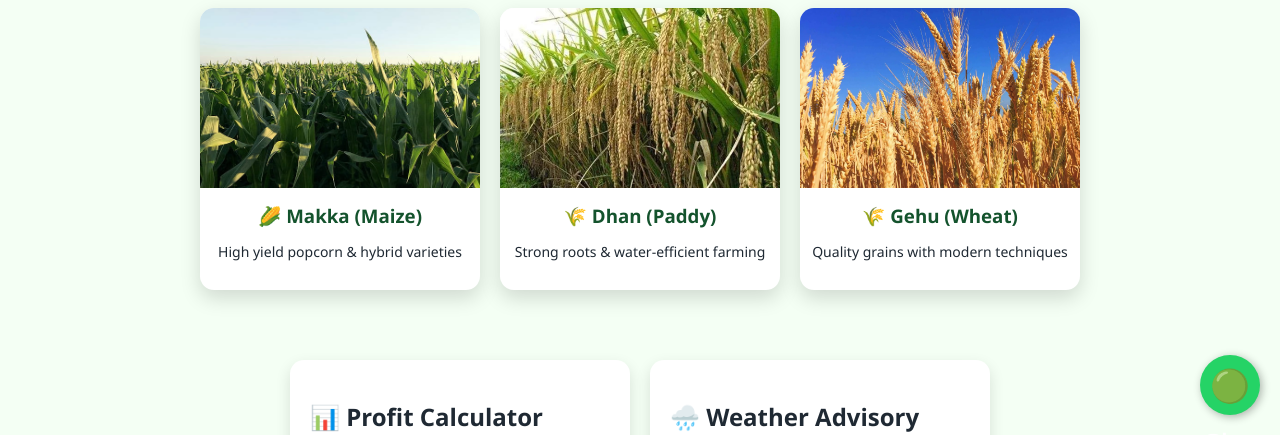
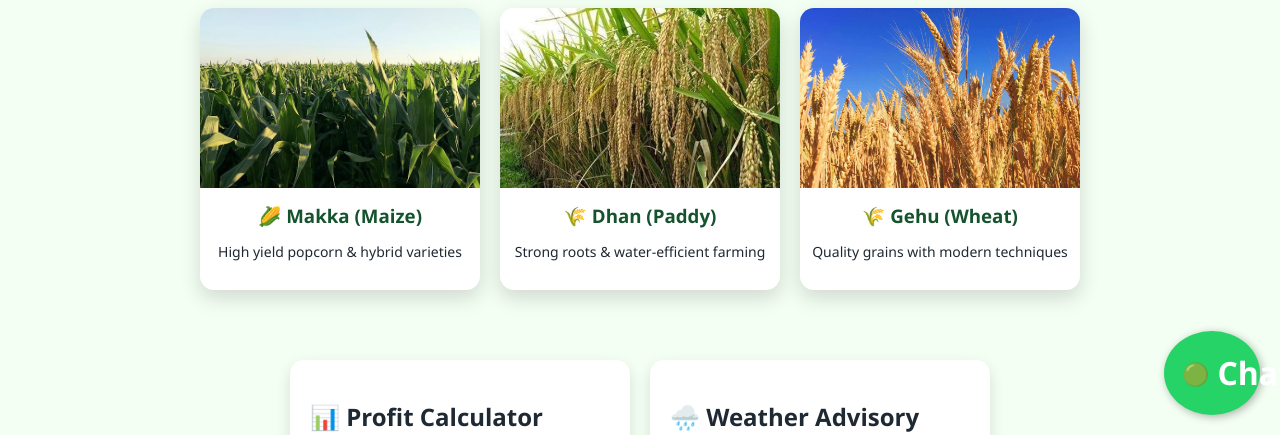
Before and after one commit to AjayThakur714/ajay-smart-agri-farm, a plain HTML site: page index.html in a window 1280 px wide. Shown: the part 365-800 px from the top of the page. Drawn offline with Linux system fonts and the light colour scheme.

Commit message:
Update style.css

```diff
--- a/style.css
+++ b/style.css
@@ -147,3 +147,33 @@
 .contact-card a:hover {
   text-decoration: underline;
 }
+/* ===== WhatsApp Floating Button ===== */
+.whatsapp-float {
+  position: fixed;
+  bottom: 20px;
+  right: 20px;
+  background-color: #25D366;
+  color: #fff;
+  padding: 12px 18px;
+  border-radius: 30px;
+  text-decoration: none;
+  font-size: 16px;
+  font-weight: bold;
+  display: flex;
+  align-items: center;
+  gap: 8px;
+  box-shadow: 2px 2px 8px rgba(0,0,0,0.3);
+  z-index: 999;
+}
+
+.whatsapp-float:hover {
+  background-color: #1ebe5d;
+}
+
+.wa-icon {
+  font-size: 22px;
+}
+
+.wa-text {
+  white-space: nowrap;
+}
```
